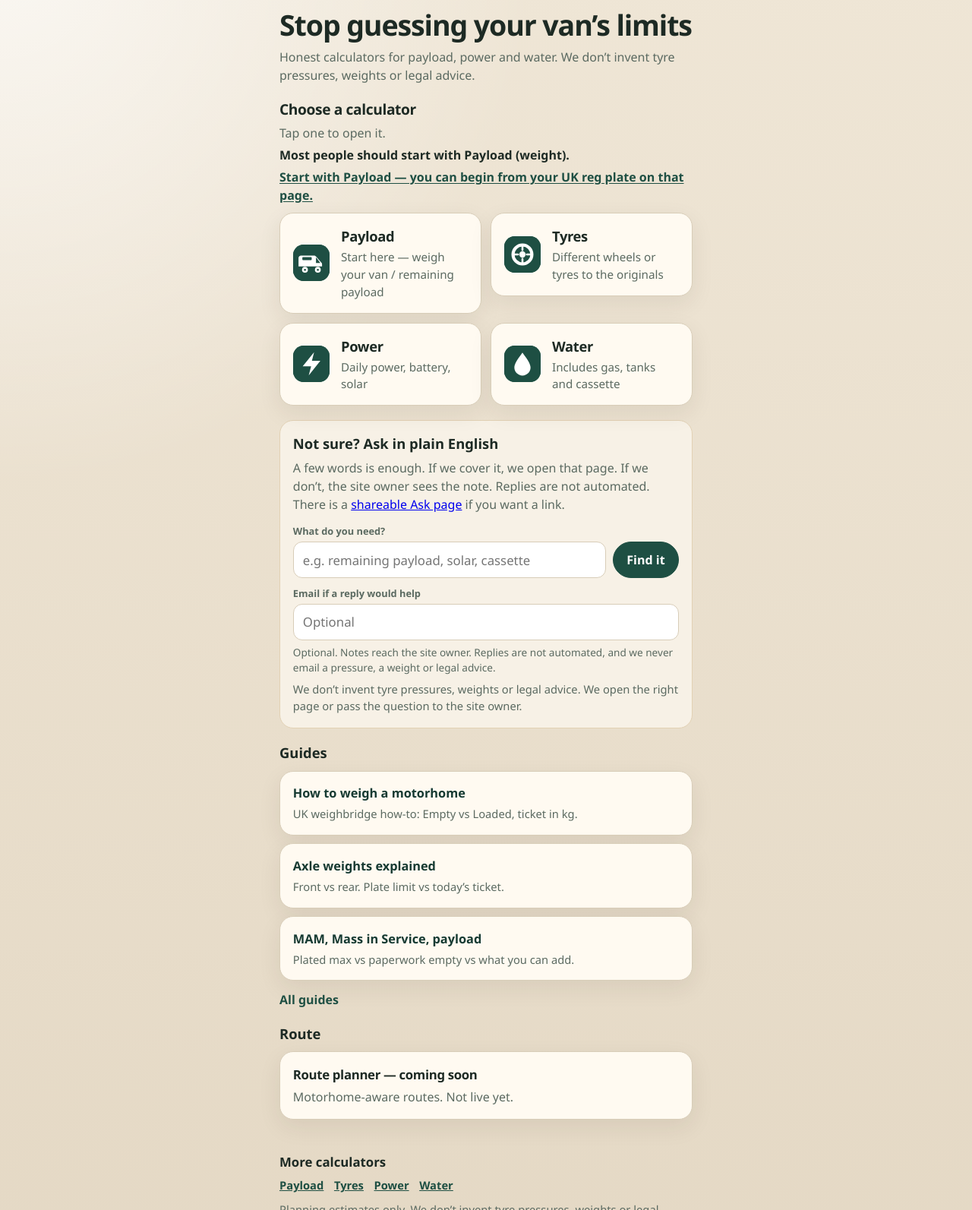
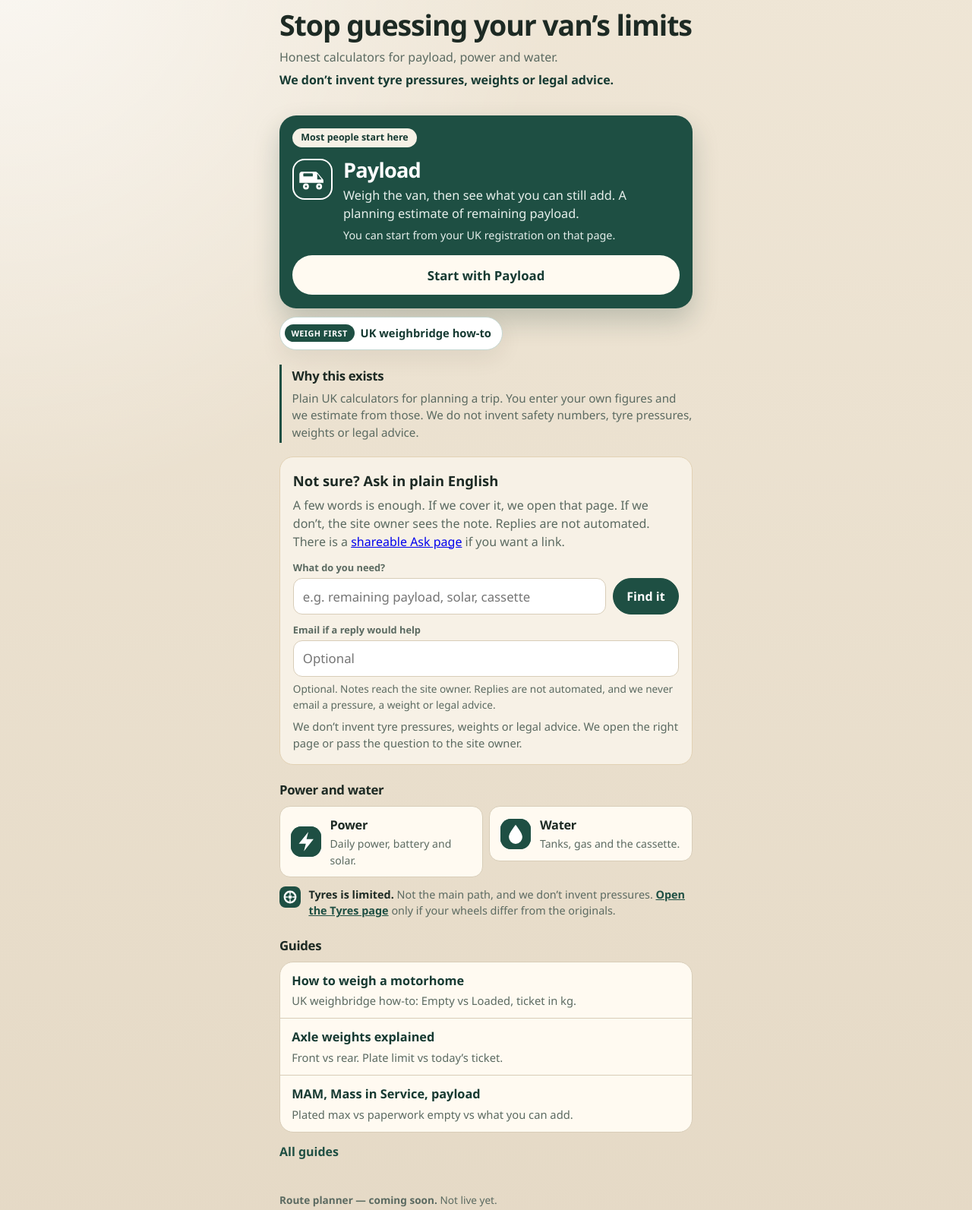
Before and after one commit to warobbo/motorhometools, a website: page index.html in a window 1280 px wide. Shown: the part 67-1660 px from the top of the page at 76% size. Drawn offline with Linux system fonts and the light colour scheme.

Commit message:
Homepage: Payload-first front door
Payload-first homepage: large Payload start with Most people start here pill, weighbridge badge, Why this exists, Ask unchanged, Power/Water secondary, Tyres limited, Route footer-only.

```diff
--- a/assets/styles.css
+++ b/assets/styles.css
@@ -95,6 +95,10 @@ svg {
 .site-brand:focus-visible,
 .tile:focus-visible,
 .plate-wedge a:focus-visible,
+.start-card:focus-visible,
+.weigh-badge:focus-visible,
+.support-card:focus-visible,
+.tyres-quiet a:focus-visible,
 .footer-links a:focus-visible,
 .legal-links a:focus-visible,
 .legal a:focus-visible,
@@ -923,3 +927,275 @@ input:focus-visible {
     align-items: end;
   }
 }
+
+.trust-line {
+  margin: 0.4rem 0 0;
+  color: var(--pine-deep);
+  font-weight: 650;
+}
+
+.start {
+  margin: 1rem 0 0;
+}
+
+.start-card {
+  display: flex;
+  flex-direction: column;
+  gap: 0.95rem;
+  padding: 1.05rem 1.05rem 1.1rem;
+  background: var(--pine);
+  color: #f4f7f5;
+  border-radius: 22px;
+  box-shadow: 0 16px 34px rgba(22, 58, 50, 0.22);
+  text-decoration: none;
+}
+
+.start-card:hover {
+  background: var(--pine-deep);
+}
+
+.start-card:active {
+  transform: translateY(1px);
+}
+
+.start-pill {
+  align-self: flex-start;
+  padding: 0.28rem 0.72rem;
+  border-radius: 999px;
+  background: #f6f1e6;
+  color: var(--pine-deep);
+  font-size: 0.78rem;
+  font-weight: 750;
+  line-height: 1.3;
+}
+
+.start-body {
+  display: flex;
+  align-items: flex-start;
+  gap: 0.85rem;
+}
+
+.start-icon {
+  flex: 0 0 3.35rem;
+  width: 3.35rem;
+  height: 3.35rem;
+  padding: 2px;
+  border-radius: 16px;
+  background: #fff;
+  overflow: hidden;
+}
+
+.start-icon img {
+  display: block;
+  width: 100%;
+  height: 100%;
+  max-width: none;
+  border-radius: 14px;
+}
+
+.start-copy {
+  min-width: 0;
+}
+
+.start-card h2 {
+  margin: 0;
+  color: #fff;
+  font-size: 1.7rem;
+  letter-spacing: -0.03em;
+  line-height: 1.1;
+}
+
+.start-card p {
+  margin: 0.35rem 0 0;
+  color: #e7f0ec;
+  font-size: 1.02rem;
+}
+
+.start-note {
+  color: #e4eeea !important;
+  font-size: 0.9rem !important;
+}
+
+.start-go {
+  display: flex;
+  align-items: center;
+  justify-content: center;
+  min-height: 3.25rem;
+  padding: 0.65rem 1rem;
+  border-radius: 999px;
+  background: #fffaf1;
+  color: var(--pine-deep);
+  font-size: 1.05rem;
+  font-weight: 750;
+}
+
+.weigh-badge {
+  display: inline-flex;
+  align-items: center;
+  flex-wrap: wrap;
+  gap: 0.5rem;
+  width: fit-content;
+  max-width: 100%;
+  margin-top: 0.7rem;
+  padding: 0.35rem 0.85rem 0.35rem 0.35rem;
+  min-height: 2.75rem;
+  border: 1px solid #c5d7d1;
+  border-radius: 999px;
+  background: #fff;
+  box-shadow: var(--shadow);
+  color: var(--pine-deep);
+  font-size: 0.92rem;
+  font-weight: 650;
+  line-height: 1.3;
+  text-decoration: none;
+}
+
+.weigh-kicker {
+  padding: 0.28rem 0.55rem;
+  border-radius: 999px;
+  background: var(--pine);
+  color: #fff;
+  font-size: 0.68rem;
+  font-weight: 750;
+  letter-spacing: 0.04em;
+  text-transform: uppercase;
+}
+
+.why {
+  margin: 1.2rem 0 0;
+  padding: 0.1rem 0 0.1rem 0.85rem;
+  border-left: 3px solid var(--pine);
+}
+
+.why h2 {
+  margin: 0;
+  font-size: 1.05rem;
+  letter-spacing: -0.02em;
+}
+
+.why p {
+  margin: 0.35rem 0 0;
+  color: var(--muted);
+  font-size: 0.95rem;
+}
+
+.support {
+  margin: 1.25rem 0 0;
+}
+
+.support h2,
+.guides-home h2 {
+  margin: 0;
+  color: var(--ink);
+  font-size: 1.05rem;
+  font-weight: 700;
+  letter-spacing: -0.02em;
+}
+
+.support-list {
+  display: grid;
+  gap: 0.55rem;
+  margin: 0.55rem 0 0;
+  padding: 0;
+  list-style: none;
+}
+
+.support-card {
+  display: flex;
+  align-items: center;
+  gap: 0.75rem;
+  min-height: 4.25rem;
+  padding: 0.7rem 0.85rem;
+  background: var(--card);
+  border: 1px solid var(--card-edge);
+  border-radius: 14px;
+  color: inherit;
+  text-decoration: none;
+}
+
+.support-card:active {
+  transform: translateY(1px);
+}
+
+.support-card .tile-icon,
+.support-card .tile-icon img {
+  flex-basis: 2.5rem;
+  width: 2.5rem;
+  height: 2.5rem;
+}
+
+.support-card .tile-copy strong {
+  font-size: 1.02rem;
+}
+
+.support-card .tile-copy span {
+  font-size: 0.88rem;
+}
+
+.tyres-quiet {
+  display: flex;
+  align-items: flex-start;
+  gap: 0.65rem;
+  margin: 0.75rem 0 0;
+  color: var(--muted);
+  font-size: 0.9rem;
+}
+
+.tyres-quiet img {
+  width: 1.75rem;
+  height: 1.75rem;
+  flex: 0 0 1.75rem;
+  border-radius: 8px;
+}
+
+.tyres-quiet strong {
+  color: var(--ink);
+  font-weight: 650;
+}
+
+.tyres-quiet a {
+  color: var(--pine);
+  font-weight: 650;
+}
+
+.guides-home {
+  margin: 1.35rem 0 0;
+}
+
+.guides-home .guide-list--quiet {
+  gap: 0;
+  margin-top: 0.55rem;
+  background: var(--card);
+  border: 1px solid var(--card-edge);
+  border-radius: var(--radius);
+  overflow: hidden;
+}
+
+.guides-home .guide-card {
+  padding: 0.75rem 0.95rem;
+  background: transparent;
+  border: 0;
+  border-radius: 0;
+  box-shadow: none;
+}
+
+.guides-home li + li .guide-card {
+  border-top: 1px solid var(--card-edge);
+}
+
+.route-note {
+  margin: 0 0 1rem;
+  color: var(--muted);
+  font-size: 0.85rem;
+}
+
+.route-note strong {
+  font-weight: 650;
+}
+
+@media (min-width: 520px) {
+  .support-list {
+    grid-template-columns: 1fr 1fr;
+    align-items: stretch;
+  }
+}
--- a/index.html
+++ b/index.html
@@ -35,11 +35,11 @@
     <link rel="icon" href="assets/favicon-32.png?v=20260915logo" type="image/png" sizes="32x32">
     <link rel="apple-touch-icon" href="assets/apple-touch-icon.png?v=20260915logo" sizes="180x180">
     <link rel="icon" href="assets/icon-512.png?v=20260915logo" type="image/png" sizes="512x512">
-    <!-- CSS 20260918ask (Ask card). JS 20260921payload (bare remaining-kg). Icons 20260915logo. Bump the matching query to force-refresh. -->
-    <link rel="stylesheet" href="assets/styles.css?v=20260918ask">
+    <!-- CSS 20260922home (Payload-first homepage). JS 20260921payload (bare remaining-kg). Icons 20260915logo. Bump the matching query to force-refresh. -->
+    <link rel="stylesheet" href="assets/styles.css?v=20260922home">
   </head>
   <body>
-    <a class="skip-link" href="#today">Skip to calculators</a>
+    <a class="skip-link" href="#start">Skip to Payload</a>
 
     <header class="site-header wrap">
       <a class="site-brand" href="/">
@@ -47,64 +47,36 @@
         <span class="eyebrow">Motorhome Tools</span>
       </a>
       <h1>Stop guessing your van’s limits</h1>
-      <p class="lede">Honest calculators for payload, power and water. We don’t invent tyre pressures, weights or legal advice.</p>
+      <p class="lede">Honest calculators for payload, power and water.</p>
+      <p class="trust-line">We don’t invent tyre pressures, weights or legal advice.</p>
     </header>
 
     <main class="site-main wrap">
-      <div class="tile-intro" id="today">
-        <h2>Choose a calculator</h2>
-        <p>Tap one to open it.</p>
-        <p class="tile-start">Most people should start with Payload (weight).</p>
-        <p class="plate-wedge">
-          <a href="https://motorhomepayload.co.uk/" target="_blank" rel="noopener noreferrer">Start with Payload — you can begin from your UK reg plate on that page.</a>
-        </p>
-      </div>
-      <ul class="tiles">
-        <li>
-          <a class="tile" href="https://motorhomepayload.co.uk/" target="_blank" rel="noopener noreferrer">
-            <span class="tile-icon" aria-hidden="true">
-              <img src="assets/payload.svg?v=20260915logo" width="48" height="48" alt="">
+      <section class="start" id="start" aria-labelledby="start-title">
+        <a class="start-card" href="https://motorhomepayload.co.uk/" target="_blank" rel="noopener noreferrer">
+          <span class="start-pill">Most people start here</span>
+          <span class="start-body">
+            <span class="start-icon" aria-hidden="true">
+              <img src="assets/payload.svg?v=20260915logo" width="52" height="52" alt="">
             </span>
-            <span class="tile-copy">
-              <strong>Payload</strong>
-              <span>Start here — weigh your van / remaining payload</span>
+            <span class="start-copy">
+              <h2 id="start-title">Payload</h2>
+              <p>Weigh the van, then see what you can still add. A planning estimate of remaining payload.</p>
+              <p class="start-note">You can start from your UK registration on that page.</p>
             </span>
-          </a>
-        </li>
-        <li>
-          <a class="tile" href="https://motorhomepayload.co.uk/tyres.html" target="_blank" rel="noopener noreferrer">
-            <span class="tile-icon" aria-hidden="true">
-              <img src="assets/tyres.svg?v=20260915logo" width="48" height="48" alt="">
-            </span>
-            <span class="tile-copy">
-              <strong>Tyres</strong>
-              <span>Different wheels or tyres to the originals</span>
-            </span>
-          </a>
-        </li>
-        <li>
-          <a class="tile" href="https://motorhomepower.co.uk/" target="_blank" rel="noopener noreferrer">
-            <span class="tile-icon" aria-hidden="true">
-              <img src="assets/power.svg?v=20260915logo" width="48" height="48" alt="">
-            </span>
-            <span class="tile-copy">
-              <strong>Power</strong>
-              <span>Daily power, battery, solar</span>
-            </span>
-          </a>
-        </li>
-        <li>
-          <a class="tile" href="https://motorhomewater.co.uk/" target="_blank" rel="noopener noreferrer">
-            <span class="tile-icon" aria-hidden="true">
-              <img src="assets/water.svg?v=20260915logo" width="48" height="48" alt="">
-            </span>
-            <span class="tile-copy">
-              <strong>Water</strong>
-              <span>Includes gas, tanks and cassette</span>
-            </span>
-          </a>
-        </li>
-      </ul>
+          </span>
+          <span class="start-go">Start with Payload</span>
+        </a>
+        <a class="weigh-badge" href="guides/weighbridge-how-to.html">
+          <span class="weigh-kicker">Weigh first</span>
+          <span>UK weighbridge how-to</span>
+        </a>
+      </section>
+
+      <section class="why" aria-labelledby="why-title">
+        <h2 id="why-title">Why this exists</h2>
+        <p>Plain UK calculators for planning a trip. You enter your own figures and we estimate from those. We do not invent safety numbers, tyre pressures, weights or legal advice.</p>
+      </section>
 
       <section class="ask" id="ask" aria-labelledby="ask-title">
         <h2 id="ask-title">Not sure? Ask in plain English</h2>
@@ -132,9 +104,41 @@
         <p class="ask-honesty">We don’t invent tyre pressures, weights or legal advice. We open the right page or pass the question to the site owner.</p>
       </section>
 
-      <section class="soon-block" aria-labelledby="guides-title">
+      <section class="support" aria-labelledby="support-title">
+        <h2 id="support-title">Power and water</h2>
+        <ul class="support-list">
+          <li>
+            <a class="support-card" href="https://motorhomepower.co.uk/" target="_blank" rel="noopener noreferrer">
+              <span class="tile-icon" aria-hidden="true">
+                <img src="assets/power.svg?v=20260915logo" width="40" height="40" alt="">
+              </span>
+              <span class="tile-copy">
+                <strong>Power</strong>
+                <span>Daily power, battery and solar.</span>
+              </span>
+            </a>
+          </li>
+          <li>
+            <a class="support-card" href="https://motorhomewater.co.uk/" target="_blank" rel="noopener noreferrer">
+              <span class="tile-icon" aria-hidden="true">
+                <img src="assets/water.svg?v=20260915logo" width="40" height="40" alt="">
+              </span>
+              <span class="tile-copy">
+                <strong>Water</strong>
+                <span>Tanks, gas and the cassette.</span>
+              </span>
+            </a>
+          </li>
+        </ul>
+        <p class="tyres-quiet">
+          <img src="assets/tyres.svg?v=20260915logo" width="28" height="28" alt="">
+          <span><strong>Tyres is limited.</strong> Not the main path, and we don’t invent pressures. <a href="https://motorhomepayload.co.uk/tyres.html" target="_blank" rel="noopener noreferrer">Open the Tyres page</a> only if your wheels differ from the originals.</span>
+        </p>
+      </section>
+
+      <section class="guides-home" aria-labelledby="guides-title">
         <h2 id="guides-title">Guides</h2>
-        <ul class="guide-list">
+        <ul class="guide-list guide-list--quiet">
           <li>
             <a class="guide-card" href="guides/weighbridge-how-to.html">
               <strong>How to weigh a motorhome</strong>
@@ -156,17 +160,10 @@
         </ul>
         <a class="panel-more" href="guides/">All guides</a>
       </section>
-
-      <section class="soon-block" aria-labelledby="route-title">
-        <h2 id="route-title">Route</h2>
-        <p class="soon-card">
-          <strong>Route planner — coming soon</strong>
-          <span>Motorhome-aware routes. Not live yet.</span>
-        </p>
-      </section>
     </main>
 
     <footer class="site-footer wrap">
+      <p class="route-note"><strong>Route planner — coming soon.</strong> Not live yet.</p>
       <section class="footer-hubs" aria-labelledby="footer-hubs-title">
         <h2 id="footer-hubs-title">More calculators</h2>
         <nav class="footer-links" aria-label="More calculators">
```
